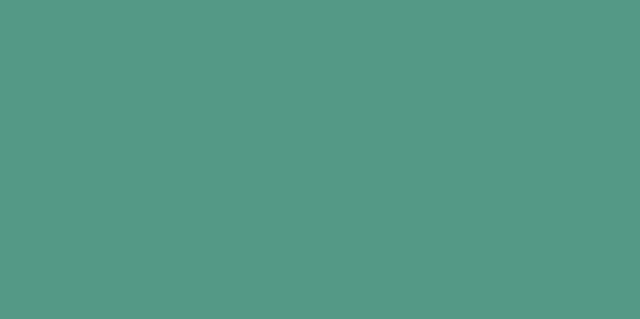
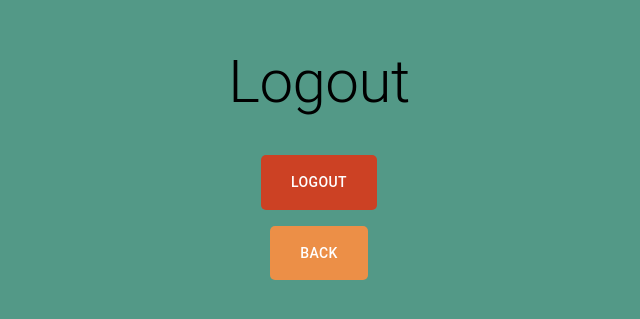
Before and after one commit to NellyBoi18/Deckd-Out, a React (Create React App) app in the folder cardgamehubfrontend/: page /logout in a window 1280 px wide. Before the commit this address had no page. Shown: the part 245-564 px from the top of the page, without its empty margins (321-961 px from the left). Built offline with nearby package versions, Linux system fonts and the light colour scheme.

Commit message:
pushing changes for jen to look at error

```diff
--- a/cardgamehubfrontend/src/component/main-screen/HomeScreen.js
+++ b/cardgamehubfrontend/src/component/main-screen/HomeScreen.js
@@ -1,4 +1,4 @@
-import React from 'react';
+import React, { useContext } from "react";
 import { styled } from '@mui/system';
 import { Container, Typography, Button, Grid, Avatar } from '@mui/material';
 import Logo from '../../assets/logo.svg';
@@ -6,6 +6,8 @@ import SpadesIcon from '../../assets/spades-icon.png';
 import EuchreIcon from '../../assets/euchre-icon.png';
 import DefaultProfileIcon from '../../assets/default-icon.webp';
 import SettingsIcon from '../../assets/settings-icon.png';
+
+import LoginStatusContext from "../contexts/LoginStatusContext";
 
 /**
  * Define custom styles using styled
@@ -88,7 +90,10 @@ const ButtonText = styled(Typography)({
 /**
  * Functional component representing the home screen
  */
-function HomeScreen() {
+export default function HomeScreen() {
+
+  const [loginStatus] = useContext(LoginStatusContext);
+
   return (
     <RootContainer>
       <LogoImage src={Logo} alt="Logo" />
@@ -134,11 +139,14 @@ function HomeScreen() {
               <Grid item sx={{ marginRight: '0.5rem' }}>
                     <Avatar alt="Default Profile Icon" src={DefaultProfileIcon} sx={{ width: 30, height: 30 }} />
               </Grid>
-            <ButtonText variant="button">username</ButtonText>
+              <ButtonText variant="button" onClick={() =>
+                console.log("Username:", sessionStorage.getItem("username"))}>
+                {sessionStorage.getItem("username")}
+              </ButtonText>
           </SecondaryRedButton>
         </Grid>
         <Grid item>
-            <SecondaryRedButton variant="contained" sx={{ position: 'fixed', bottom: 0, right: 0, marginRight: '1rem', marginBottom: '1rem' }}>
+            <SecondaryRedButton href = "/logout" variant="contained" sx={{ position: 'fixed', bottom: 0, right: 0, marginRight: '1rem', marginBottom: '1rem' }}>
               <Grid item>
                     <Avatar alt="Settings Icon" src={SettingsIcon} sx={{ width: 30, height: 50 }} />
               </Grid>
@@ -148,5 +156,3 @@ function HomeScreen() {
     </RootContainer>
   );
 }
-
-export default HomeScreen;
--- a/cardgamehubfrontend/src/component/main-screen/LoginScreen.js
+++ b/cardgamehubfrontend/src/component/main-screen/LoginScreen.js
@@ -3,10 +3,12 @@
  * @module LoginScreen
  */
 
-import React, { useState } from 'react';
+import React, { useState, useContext } from 'react';
 import { styled } from '@mui/system';
 import { Container, Typography, Button } from '@mui/material';
 import Logo from '../../assets/logo.svg';
+
+import LoginStatusContext from "../contexts/LoginStatusContext";
 
 /**
  * RootContainer styled component for the main container.
@@ -101,23 +103,60 @@ export default function LoginScreen() {
   const [username, setUsername] = useState('');
   const [password, setPassword] = useState('');
 
+  const [loginStatus, setLoginStatus] = useContext(LoginStatusContext);
+
   /**
    * Handle login form submission.
    * @param {Event} event - The event object.
    */
-  const handleLogin = (event) => {
-    // event.preventDefault();
-    // if (!username || !password) {
-    //   alert('You must provide a username and password!');
-    // } else if (0) {
-    //   //verify user and pass here
-    //   alert('Your passwords do not match!');
-    // } else {
-    //   // Make a POST request to the registration API
-    //   // Upon successful login, redirect to the home page
-    //   window.location.href = '/home';
-    // }
-    window.location.href = '/home';
+  const handleLogin = async (e) => {
+    e.preventDefault();
+    if (!username || !password) {
+      alert('You must provide a username and password!');
+    } else {
+      // Make a POST request to the registration API
+      try{
+        const response = await fetch('http://localhost:8080/user/login', {
+          method: 'POST',
+          headers: {
+            'Content-Type': 'application/json'
+          },
+          body: JSON.stringify({
+            username: username,
+            password: password,
+          }),
+        });
+        const data = await response.text();
+        console.log("response: " + data);
+        if (response.status === '500') {
+          throw new Error('Network response was not ok');
+        } else if (data === "User does not exist"){
+          alert("User does not exist.")
+          return;
+        } else if (data === "Password is incorrect"){
+          alert("Password is incorrect.")
+          return;
+        } else if (data === "Successful"){
+          //const data = await response.json();
+          console.log('Login successful:', data.msg);
+          //sign user in
+          setLoginStatus({
+            isLoggedIn: true,
+            loggedInUsername: username,
+          });
+          sessionStorage.setItem("username", username);
+          console.log(loginStatus.loggedInUsername);
+          console.log(sessionStorage.getItem("username"));
+          // Redirect user to home
+          window.location.href = '/home';
+        } else{
+          console.log("Something went wrong.");
+          console.log(data);
+        }
+      } catch (error){
+        console.error('Login error:', error.message);
+      }
+    }
   };
 
   return (
--- /dev/null
+++ b/cardgamehubfrontend/src/component/main-screen/LogoutScreen.js
@@ -0,0 +1,72 @@
+import React, { useContext } from "react";
+import { Button, Container, Typography } from "@mui/material";
+import { styled } from "@mui/system";
+
+import LoginStatusContext from "../contexts/LoginStatusContext";
+
+const RootContainer = styled(Container)({
+  display: 'flex',
+  flexDirection: 'column',
+  alignItems: 'center',
+  justifyContent: 'center',
+  height: '100vh',
+});
+
+const LogoutButton = styled(Button)({
+  marginTop: '1rem',
+  backgroundColor: '#CC4124',
+  color: '#fff',
+  border: 'none',
+  borderRadius: '5px',
+  padding: '15px 30px',
+  cursor: 'pointer',
+  '&:hover': {
+    backgroundColor: '#B33020',
+  },
+});
+
+const BackButton = styled(Button)({
+  marginTop: '1rem',
+  backgroundColor: '#EC8F47',
+  color: '#fff',
+  border: 'none',
+  borderRadius: '5px',
+  padding: '15px 30px',
+  cursor: 'pointer',
+  '&:hover': {
+    backgroundColor: '#DE8036',
+  },
+});
+
+export default function LogoutScreen() {
+  const [, setLoginStatus] = useContext(LoginStatusContext);
+
+  const handleLogout = () => {
+    // Clear login status and redirect to login screen
+    setLoginStatus({
+      isLoggedIn: false,
+      loggedInUsername: 'Not Logged In',
+    });
+    sessionStorage.removeItem("username");
+    window.location.href = '/login';
+  };
+
+  const handleBack = () => {
+    // Redirect to home screen
+    window.location.href = '/home';
+  };
+
+  return (
+    <RootContainer>
+      <Typography variant="h2" gutterBottom>
+        Logout
+      </Typography>
+      <LogoutButton onClick={handleLogout}>
+        Logout
+      </LogoutButton>
+      <BackButton onClick={handleBack}>
+        Back
+      </BackButton>
+    </RootContainer>
+  );
+}
--- a/cardgamehubfrontend/src/component/main-screen/RegisterScreen.js
+++ b/cardgamehubfrontend/src/component/main-screen/RegisterScreen.js
@@ -3,12 +3,13 @@
  * @module RegisterScreen
  */
 
-import React, { useState } from 'react';
+import React, { useState, useContext } from 'react';
 //import { Form, Button } from "react-bootstrap";
 import { styled } from '@mui/system';
 import { Container, Typography, Button } from '@mui/material';
 import Logo from '../../assets/logo.svg';
 
+import LoginStatusContext from "../contexts/LoginStatusContext";
 /**
  * Define custom styles using styled
  */
@@ -103,6 +104,8 @@ export default function RegisterScreen() {
     const [password, setPassword] = useState('');
     const [confirmPassword, setConfirmPassword] = useState('');
 
+    const [loginStatus, setLoginStatus] = useContext(LoginStatusContext);
+
     /**
      * Handle registration form submission.
      * @param {Event} e - The event object.
@@ -147,11 +150,22 @@ export default function RegisterScreen() {
           } else if (data === "User with email already exists"){
             alert("User with email already exists.")
             return;
-          } else {
+          } else if (data === "Successful"){
             //const data = await response.json();
             console.log('Registration successful:', data.msg);
             // Redirect user to home
-            window.location.href = '/home';
+            setLoginStatus({
+              isLoggedIn: true,
+              loggedInUsername: username,
+            });
+            sessionStorage.setItem("username", username);
+            console.log(loginStatus.loggedInUsername)
+            // Redirect user to home
+            console.log(sessionStorage.getItem("username"))
+            //window.location.href = '/home';
+          } else{
+            alert("Something went wrong.");
+            console.log(data);
           }
         } catch (error) {
           console.error('Registration error:', error.message);
--- a/cardgamehubfrontend/src/component/nav/CGRouter.js
+++ b/cardgamehubfrontend/src/component/nav/CGRouter.js
@@ -2,38 +2,47 @@
  * This component represents a router for the Card Games application using React Router.
  * It defines routes for different components/pages.
  */
+import React, { useState, useEffect } from "react";
 import { BrowserRouter, Route, Routes } from "react-router-dom";
 import HomeScreen from "../main-screen/HomeScreen";
 import RegisterScreen from "../main-screen/RegisterScreen";
 import LoginScreen from "../main-screen/LoginScreen";
+import LogoutScreen from "../main-screen/LogoutScreen";
 import Leaderboard from "../main-screen/Leaderboard";
 
+import LoginStatusContext from "../contexts/LoginStatusContext";
+
 export default function CGRouter() {
-    /**
-     * Renders a BrowserRouter component with defined routes.
-     * @returns JSX element representing the router with routes.
-     */
+    const [loginStatus, setLoginStatus] = useState({
+        isLoggedIn: false,
+        loggedInUsername: 'Not Logged In',
+    });
+
+    // Check for login status in sessionStorage on component mount
+    useEffect(() => {
+        const storedLoginStatus = JSON.parse(sessionStorage.getItem('loginStatus'));
+        if (storedLoginStatus) {
+            setLoginStatus(storedLoginStatus);
+        }
+    }, []);
+
+    // Update sessionStorage and context when login status changes
+    useEffect(() => {
+        sessionStorage.setItem('loginStatus', JSON.stringify(loginStatus));
+    }, [loginStatus]);
+
     return (
+        <LoginStatusContext.Provider value={[loginStatus, setLoginStatus]}>
             <BrowserRouter>
                 <Routes>
-                {/*
-                Renders a Route component for the root path, rendering the DisplayTestUser component.
-                */}
                     <Route path="/" element={<RegisterScreen />} />
                     <Route path="/home" element={<HomeScreen />} />
                     <Route path="/register" element={<RegisterScreen />} />
                     <Route path="/login" element={<LoginScreen />} />
+                    <Route path="/logout" element={<LogoutScreen />} />
                     <Route path="/leaderboard" element={<Leaderboard />} />
-                {/* <Route path="/TESTING" element={<TestTable />} /> */}
-
-                {/* (temporary reference for how to set up navigation)
-                <Route path="/" element={<BadgerBuds />}>
-                    <Route index element={<BadgerBudsLanding />} />
-                    <Route path="available-cats" element={<BadgerBudsAdoptable />} />
-                    <Route path="basket" element={<BadgerBudsBasket />} />
-                </Route>
-                */}
                 </Routes>
             </BrowserRouter>
+        </LoginStatusContext.Provider>
     );
 }
```
Lines whose indentation alone changed are shown as unchanged.
